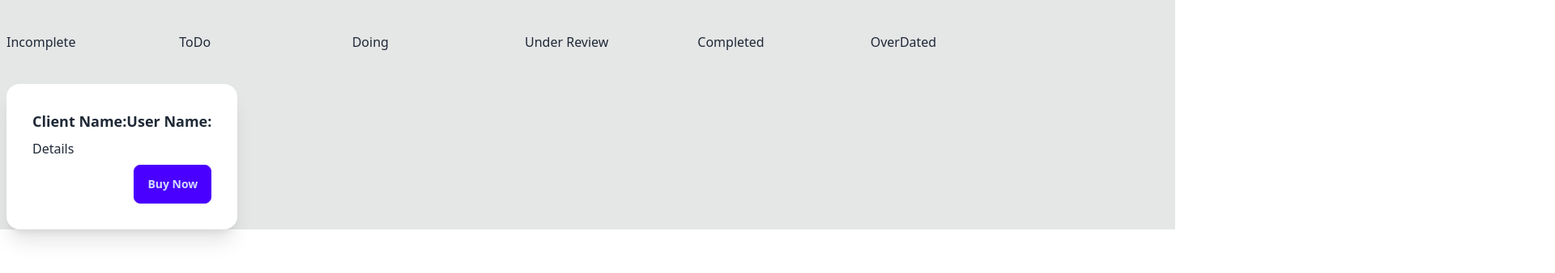
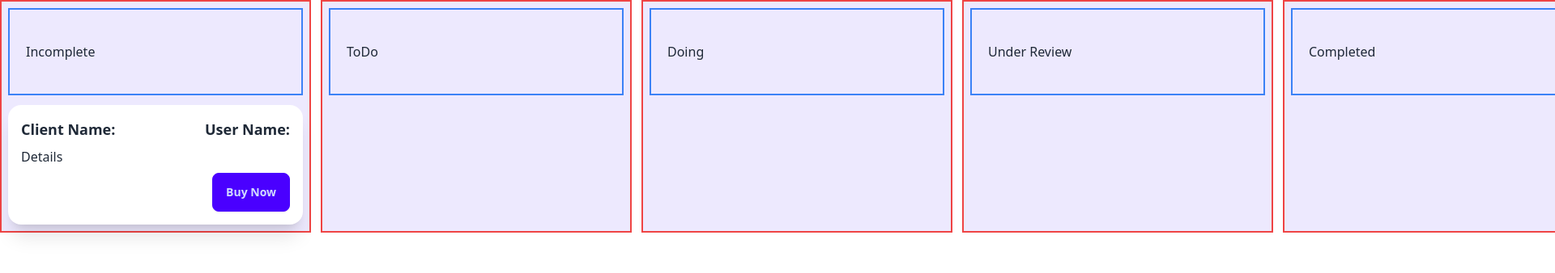
Before and after one commit to NFRIDOY/todo, a React (Vite) app: page / in a window 1280 px wide. Shown: the top 338 px of the page at 81% size, 1920 px wide, since content can reach past the window. Built offline with nearby package versions, Linux system fonts and the light colour scheme.

Commit message:
Update: card width UI

```diff
--- a/src/components/MainContainer/MainContainer.jsx
+++ b/src/components/MainContainer/MainContainer.jsx
@@ -8,7 +8,7 @@ import TaskContainer from '../TaskContainer/TaskContainer'
 
 export default function MainContainer() {
     return (
-        <section className='grid grid-cols-6 w-fit'>
+        <section className='flex gap-3 w-fit'>
             <TaskContainer mainTitle={"Incomplete"}>
                 <Incomplete></Incomplete>
             </TaskContainer>
--- a/src/components/TaskCard/TaskCard.jsx
+++ b/src/components/TaskCard/TaskCard.jsx
@@ -4,8 +4,8 @@ export default function TaskCard() {
 
     // TODO: Make this dynamic from database.
     return (
-        <div className="card w-fit bg-base-100 shadow-xl">
-            <div className="card-body">
+        <div className="card w-full bg-base-100 shadow-xl">
+            <div className="card-body p-4">
                 <div className="flex justify-between">
                     <h2 className="text-lg font-bold">Client Name: </h2>
                     <h2 className="text-lg font-bold">User Name: </h2>
--- a/src/components/TaskContainer/TaskContainer.jsx
+++ b/src/components/TaskContainer/TaskContainer.jsx
@@ -2,8 +2,8 @@
 
 export default function TaskContainer({ children, mainTitle }) {
     return (
-        <div className="px-2 w-96 bg-base-300">
-            <h1 className="py-10 ">
+        <div className="p-2 w-96 bg-violet-100 border-2 border-red-500 ">
+            <h1 className="pl-5 py-10 mb-3 border-2 border-blue-500">
                 {mainTitle}
             </h1>
             <section>
```
